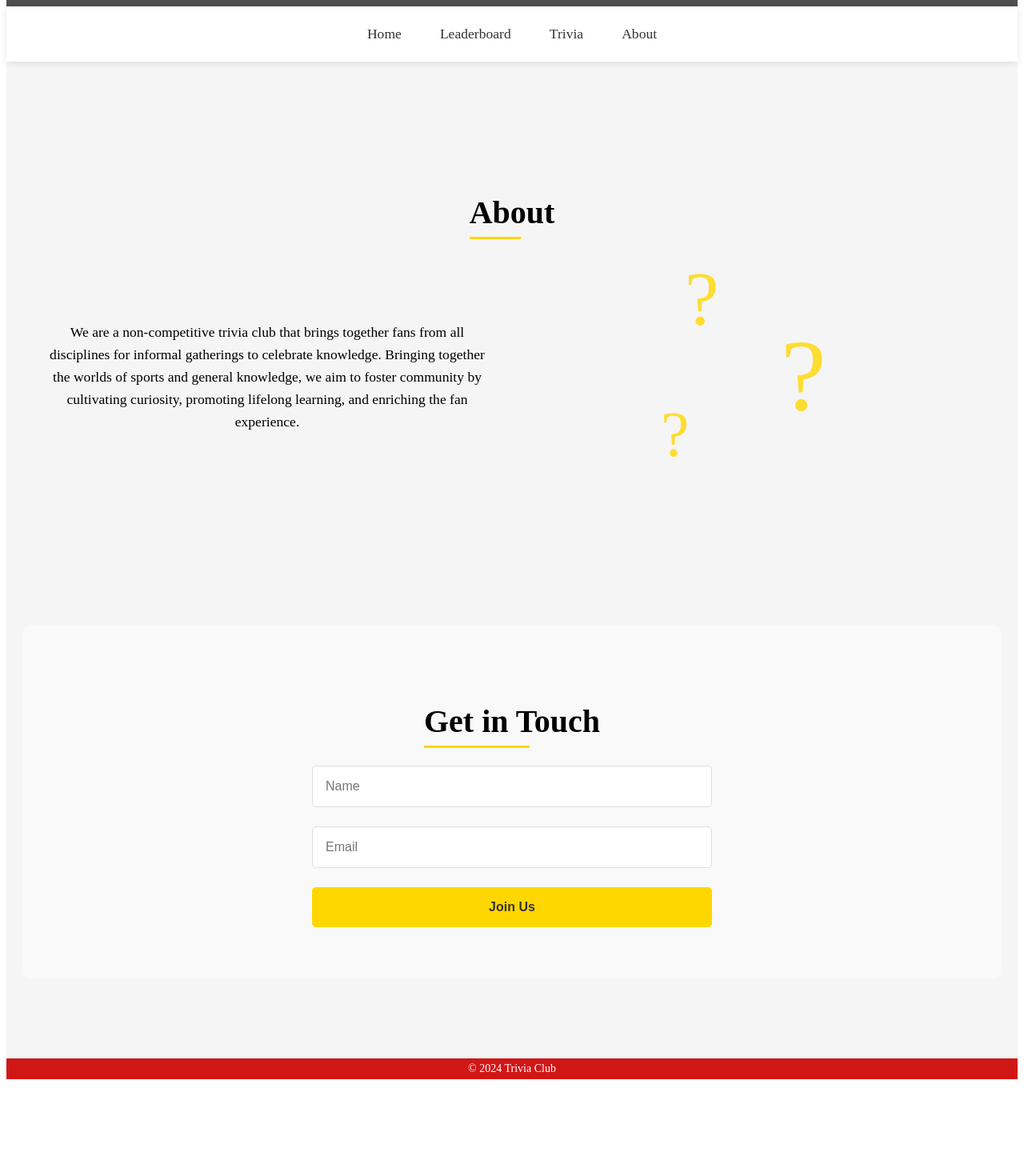
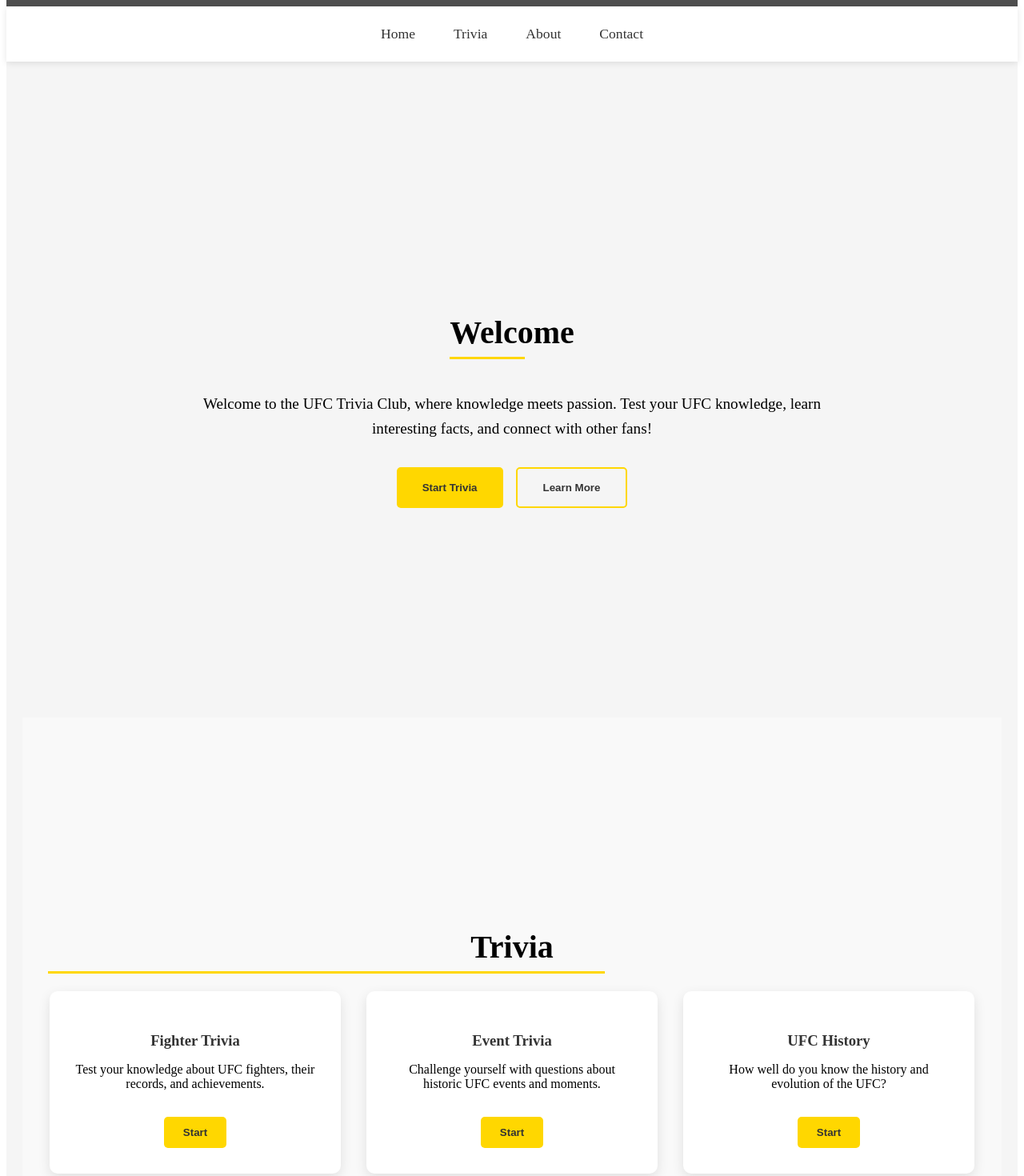
Before and after one commit to ChloeSVillaranda/ucalgary-trivia-club, a Next.js app: page / in a window 1280 px wide. Shown: the part 560-2030 px from the top of the page at 80% size. Before the commit the page ends 1917 px from the top, so only its background shows below. Built offline with nearby package versions, Linux system fonts and the light colour scheme; grey boxes are pictures that could not be loaded.

Commit message:
feat: added smooth scrolling

```diff
--- a/pages/index.tsx
+++ b/pages/index.tsx
@@ -1,7 +1,6 @@
+import React from 'react';
 import Home from '../src/pages/Home';
-import React from 'react';
 
-// This is a Next.js page that uses your existing React component
 export default function HomePage() {
   return <Home />;
 }
--- a/src/components/Header.tsx
+++ b/src/components/Header.tsx
@@ -1,4 +1,3 @@
-import Link from 'next/link';
 import React, { useEffect, useState } from 'react';
 import styles from '../styles/Header.module.css';
 
@@ -14,6 +13,16 @@
     return () => window.removeEventListener('scroll', handleScroll);
   }, []);
 
+  const scrollToSection = (id: string) => {
+    const element = document.getElementById(id);
+    if (element) {
+      window.scrollTo({
+        top: element.offsetTop - 70, // Offset for the sticky header
+        behavior: 'smooth',
+      });
+    }
+  };
+
   return (
     <header className={`${styles.header} ${scrolled ? styles.scrolled : ''}`}>
       <div className={styles.banner}>
@@ -28,18 +37,18 @@
 
       <nav className={styles.navigation}>
         <div className={styles.navContainer}>
-          <Link href="/" className={styles.navLink}>
+          <a onClick={() => scrollToSection('home')} className={styles.navLink}>
             Home
-          </Link>
-          <Link href="/leaderboard" className={styles.navLink}>
-            Leaderboard
-          </Link>
-          <Link href="/trivia" className={styles.navLink}>
+          </a>
+          <a onClick={() => scrollToSection('trivia')} className={styles.navLink}>
             Trivia
-          </Link>
-          <Link href="/about" className={styles.navLink}>
+          </a>
+          <a onClick={() => scrollToSection('about')} className={styles.navLink}>
             About
-          </Link>
+          </a>
+          <a onClick={() => scrollToSection('contact')} className={styles.navLink}>
+            Contact
+          </a>
         </div>
       </nav>
     </header>
--- a/src/pages/Home.tsx
+++ b/src/pages/Home.tsx
@@ -2,8 +2,12 @@
 import styles from '../styles/Home.module.css';
 
 const Home: React.FC = () => {
-  const aboutRef = useRef<HTMLDivElement>(null);
-  const contactRef = useRef<HTMLDivElement>(null);
+  const sectionRefs = {
+    home: useRef<HTMLDivElement>(null),
+    trivia: useRef<HTMLDivElement>(null),
+    about: useRef<HTMLDivElement>(null),
+    contact: useRef<HTMLDivElement>(null)
+  };
 
   useEffect(() => {
     const observerOptions = {
@@ -19,18 +23,54 @@
       });
     }, observerOptions);
 
-    if (aboutRef.current) observer.observe(aboutRef.current);
-    if (contactRef.current) observer.observe(contactRef.current);
+    // Observe all section refs
+    Object.values(sectionRefs).forEach(ref => {
+      if (ref.current) observer.observe(ref.current);
+    });
 
     return () => {
-      if (aboutRef.current) observer.unobserve(aboutRef.current);
-      if (contactRef.current) observer.unobserve(contactRef.current);
+      // Cleanup observer
+      Object.values(sectionRefs).forEach(ref => {
+        if (ref.current) observer.unobserve(ref.current);
+      });
     };
   }, []);
 
   return (
     <div className={styles.container}>
-      <section ref={aboutRef} className={`${styles.section} ${styles.aboutSection}`}>
+      <section id="home" ref={sectionRefs.home} className={`${styles.section} ${styles.homeSection}`}>
+        <h2 className={styles.sectionTitle}>Welcome</h2>
+        <div className={styles.content}>
+          <p>Welcome to the UFC Trivia Club, where knowledge meets passion. Test your UFC knowledge, learn interesting facts, and connect with other fans!</p>
+          <div className={styles.actionButtons}>
+            <button className={styles.primaryButton}>Start Trivia</button>
+            <button className={styles.secondaryButton}>Learn More</button>
+          </div>
+        </div>
+      </section>
+
+      <section id="trivia" ref={sectionRefs.trivia} className={`${styles.section} ${styles.triviaSection}`}>
+        <h2 className={styles.sectionTitle}>Trivia</h2>
+        <div className={styles.triviaContainer}>
+          <div className={styles.triviaCard}>
+            <h3>Fighter Trivia</h3>
+            <p>Test your knowledge about UFC fighters, their records, and achievements.</p>
+            <button className={styles.triviaButton}>Start</button>
+          </div>
+          <div className={styles.triviaCard}>
+            <h3>Event Trivia</h3>
+            <p>Challenge yourself with questions about historic UFC events and moments.</p>
+            <button className={styles.triviaButton}>Start</button>
+          </div>
+          <div className={styles.triviaCard}>
+            <h3>UFC History</h3>
+            <p>How well do you know the history and evolution of the UFC?</p>
+            <button className={styles.triviaButton}>Start</button>
+          </div>
+        </div>
+      </section>
+
+      <section id="about" ref={sectionRefs.about} className={`${styles.section} ${styles.aboutSection}`}>
         <h2 className={styles.sectionTitle}>About</h2>
         <div className={styles.aboutContent}>
           <div className={styles.aboutText}>
@@ -46,12 +86,13 @@
         </div>
       </section>
 
-      <section ref={contactRef} className={`${styles.section} ${styles.contactSection}`}>
-        <h2 className={styles.sectionTitle}>Get in Touch</h2>
+      <section id="contact" ref={sectionRefs.contact} className={`${styles.section} ${styles.contactSection}`}>
+        <h2 className={styles.sectionTitle}>Contact Us</h2>
         <form className={styles.contactForm}>
           <input type="text" placeholder="Name" className={styles.formInput} />
           <input type="email" placeholder="Email" className={styles.formInput} />
-          <button type="submit" className={styles.submitButton}>Join Us</button>
+          <textarea placeholder="Message" className={styles.formTextarea}></textarea>
+          <button type="submit" className={styles.submitButton}>Send Message</button>
         </form>
       </section>
     </div>
--- a/src/styles/Header.module.css
+++ b/src/styles/Header.module.css
@@ -75,6 +75,7 @@
   padding: 0.5rem 0;
   position: relative;
   transition: color 0.3s ease;
+  cursor: pointer; /* Add cursor pointer for better UX */
 }
 
 .navLink:after {
--- a/src/styles/Home.module.css
+++ b/src/styles/Home.module.css
@@ -22,6 +22,10 @@
   padding: 5rem 2rem;
   max-width: 1200px;
   margin: 0 auto;
+  min-height: 80vh;
+  display: flex;
+  flex-direction: column;
+  justify-content: center;
   opacity: 0;
   transform: translateY(30px);
   transition: opacity 0.6s ease, transform 0.8s ease;
@@ -49,6 +53,105 @@
   background-color: #ffd700;
 }
 
+/* Home Section */
+.homeSection {
+  align-items: center;
+  text-align: center;
+}
+
+.content {
+  max-width: 800px;
+  margin: 0 auto;
+  font-size: 1.2rem;
+  line-height: 1.6;
+}
+
+.actionButtons {
+  display: flex;
+  gap: 1rem;
+  margin-top: 2rem;
+  justify-content: center;
+}
+
+.primaryButton, .secondaryButton {
+  padding: 1rem 2rem;
+  border-radius: 5px;
+  font-weight: bold;
+  cursor: pointer;
+  transition: all 0.3s ease;
+}
+
+.primaryButton {
+  background-color: #ffd700;
+  color: #333;
+  border: none;
+}
+
+.primaryButton:hover {
+  background-color: #e6c200;
+  transform: translateY(-2px);
+}
+
+.secondaryButton {
+  background-color: transparent;
+  color: #333;
+  border: 2px solid #ffd700;
+}
+
+.secondaryButton:hover {
+  background-color: rgba(255, 215, 0, 0.1);
+  transform: translateY(-2px);
+}
+
+/* Trivia Section */
+.triviaSection {
+  background-color: #f9f9f9;
+}
+
+.triviaContainer {
+  display: flex;
+  justify-content: center;
+  gap: 2rem;
+  flex-wrap: wrap;
+}
+
+.triviaCard {
+  background-color: white;
+  padding: 2rem;
+  border-radius: 10px;
+  box-shadow: 0 5px 15px rgba(0, 0, 0, 0.1);
+  width: 300px;
+  text-align: center;
+  transition: transform 0.3s ease, box-shadow 0.3s ease;
+}
+
+.triviaCard:hover {
+  transform: translateY(-10px);
+  box-shadow: 0 15px 30px rgba(0, 0, 0, 0.15);
+}
+
+.triviaCard h3 {
+  margin-bottom: 1rem;
+  color: #333;
+}
+
+.triviaButton {
+  background-color: #ffd700;
+  color: #333;
+  border: none;
+  padding: 0.75rem 1.5rem;
+  border-radius: 5px;
+  margin-top: 1rem;
+  cursor: pointer;
+  font-weight: bold;
+  transition: all 0.3s ease;
+}
+
+.triviaButton:hover {
+  background-color: #e6c200;
+}
+
+/* About Section */
 .aboutSection {
   margin-top: 2rem;
 }
@@ -105,6 +208,7 @@
   animation: float 6s ease-in-out infinite 0.5s;
 }
 
+/* Contact Section */
 .contactSection {
   background-color: #f9f9f9;
   border-radius: 10px;
@@ -120,11 +224,16 @@
   margin: 0 auto;
 }
 
-.formInput {
+.formInput, .formTextarea {
   padding: 1rem;
   border: 1px solid #ddd;
   border-radius: 5px;
   font-size: 1rem;
+}
+
+.formTextarea {
+  min-height: 150px;
+  resize: vertical;
 }
 
 .submitButton {
@@ -163,4 +272,9 @@
     width: 200px;
     height: 200px;
   }
+
+  .triviaContainer {
+    flex-direction: column;
+    align-items: center;
+  }
 }
```
